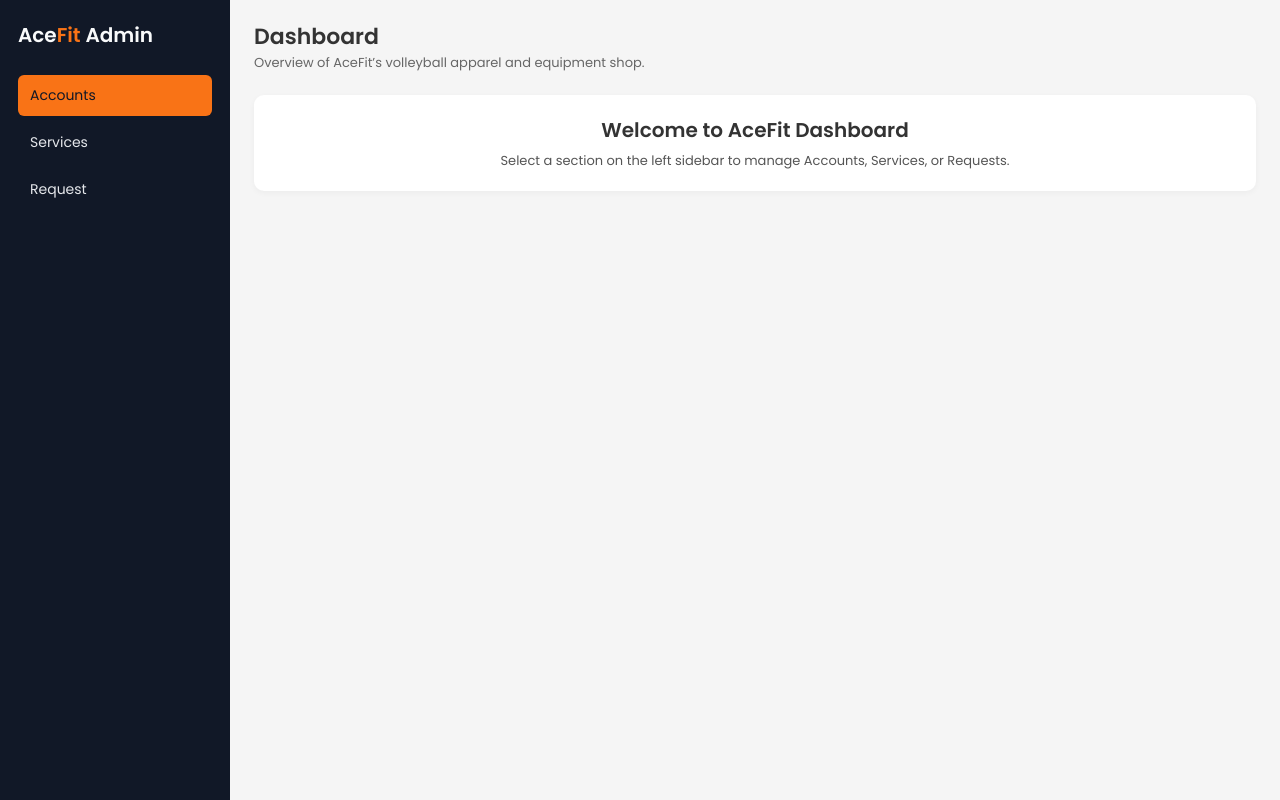
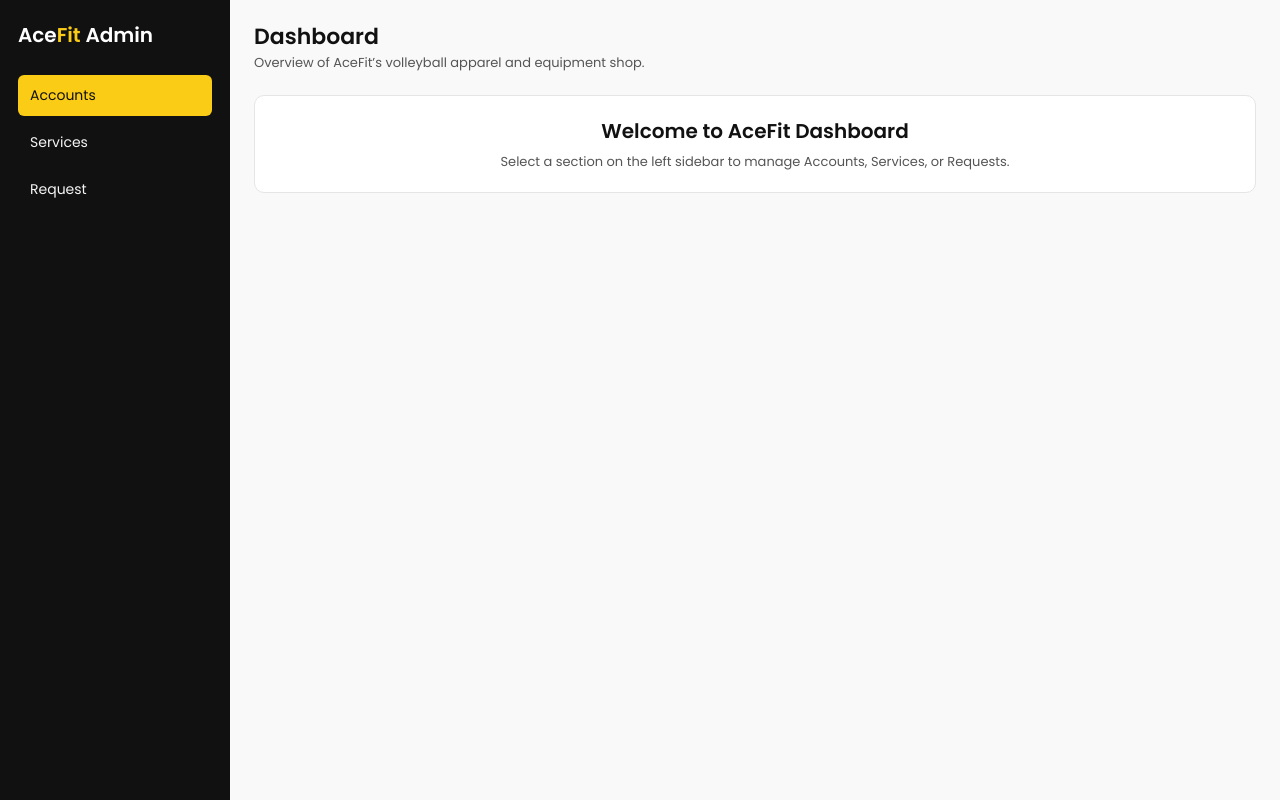
Before and after one commit to NicolePajarillaga/CI4-AceFit_Volleyball, a CodeIgniter 4 app: the page made by backend/app/Views/admin/dashboard_page.php in a window 1280 px wide. Run offline with PHP 8.4 and a stand-in for CodeIgniter, Linux system fonts and the light colour scheme; the template is opened without the code that fills it, so the values that code supplies are empty; some libraries are stand-ins or nearby versions.

Commit message:
feat(frontend/adminDashboard): update colors and styles

```diff
--- a/backend/app/Views/admin/dashboard_page.php
+++ b/backend/app/Views/admin/dashboard_page.php
@@ -16,8 +16,8 @@
         }
 
         body {
-            background-color: #f5f5f5;
-            color: #333;
+            background-color: #ffffff;
+            color: #111111;
         }
 
         .layout {
@@ -28,8 +28,9 @@
         /* SIDEBAR */
         .sidebar {
             width: 230px;
-            background: #111827;
-            color: #f9fafb;
+            background: #111111;
+            /* BLACK */
+            color: #ffffff;
             padding: 20px 18px;
         }
 
@@ -40,12 +41,13 @@
         }
 
         .sidebar .brand span {
-            color: #f97316;
+            color: #facc15;
+            /* YELLOW */
         }
 
         .sidebar nav a {
             display: block;
-            color: #e5e7eb;
+            color: #f5f5f5;
             text-decoration: none;
             font-size: 14px;
             padding: 10px 12px;
@@ -55,14 +57,18 @@
 
         .sidebar nav a.active,
         .sidebar nav a:hover {
-            background: #f97316;
-            color: #111827;
+            background: #facc15;
+            /* YELLOW */
+            color: #111111;
+            /* BLACK TEXT */
         }
 
         /* MAIN */
         main {
             flex: 1;
             padding: 20px 24px 30px;
+            background-color: #f9f9f9;
+            /* LIGHT WHITE */
         }
 
         .topbar {
@@ -72,11 +78,12 @@
         .topbar-title {
             font-size: 22px;
             font-weight: 600;
+            color: #111111;
         }
 
         .topbar-sub {
             font-size: 13px;
-            color: #666;
+            color: #555;
         }
 
         /* STATS */
@@ -91,27 +98,29 @@
             background: #ffffff;
             border-radius: 10px;
             padding: 14px 16px;
-            box-shadow: 0 2px 6px rgba(0, 0, 0, 0.04);
+            border: 1px solid #e5e5e5;
         }
 
         .card-title {
             font-size: 12px;
-            color: #6b7280;
+            color: #555;
         }
 
         .card-value {
             font-size: 22px;
             font-weight: 600;
             margin-top: 3px;
+            color: #111111;
         }
 
         .card-tag {
             font-size: 11px;
             margin-top: 6px;
-            background: #f97316;
+            background: #facc15;
+            /* YELLOW */
             padding: 3px 7px;
             border-radius: 999px;
-            color: #111827;
+            color: #111111;
             display: inline-block;
         }
 
@@ -134,6 +143,12 @@
             overflow-y: auto;
         }
 
+        th {
+            background: #facc15;
+            /* YELLOW */
+            color: #111111;
+        }
+
         table {
             width: 100%;
             border-collapse: collapse;
@@ -144,13 +159,6 @@
         td {
             padding: 8px 10px;
             border-bottom: 1px solid #ddd;
-        }
-
-        th {
-            background: #f3f4f6;
-            font-weight: 500;
-            position: sticky;
-            top: 0;
         }
 
         .status-pill {
@@ -179,19 +187,21 @@
             border-radius: 10px;
             padding: 10px 12px;
             background: #ffffff;
-            border: 1px dashed #d1d5db;
+            border: 1px dashed #000000;
             cursor: pointer;
         }
 
         .qa-item:hover {
-            border: 1px solid #f97316;
+            border: 1px solid #facc15;
+            /* YELLOW */
         }
 
         .tagline-box {
             margin-top: 12px;
-            background: linear-gradient(135deg, #f97316, #fb923c);
+            background: #facc15;
+            /* YELLOW */
             padding: 12px;
-            color: #111827;
+            color: #111111;
             border-radius: 10px;
         }
 
```
